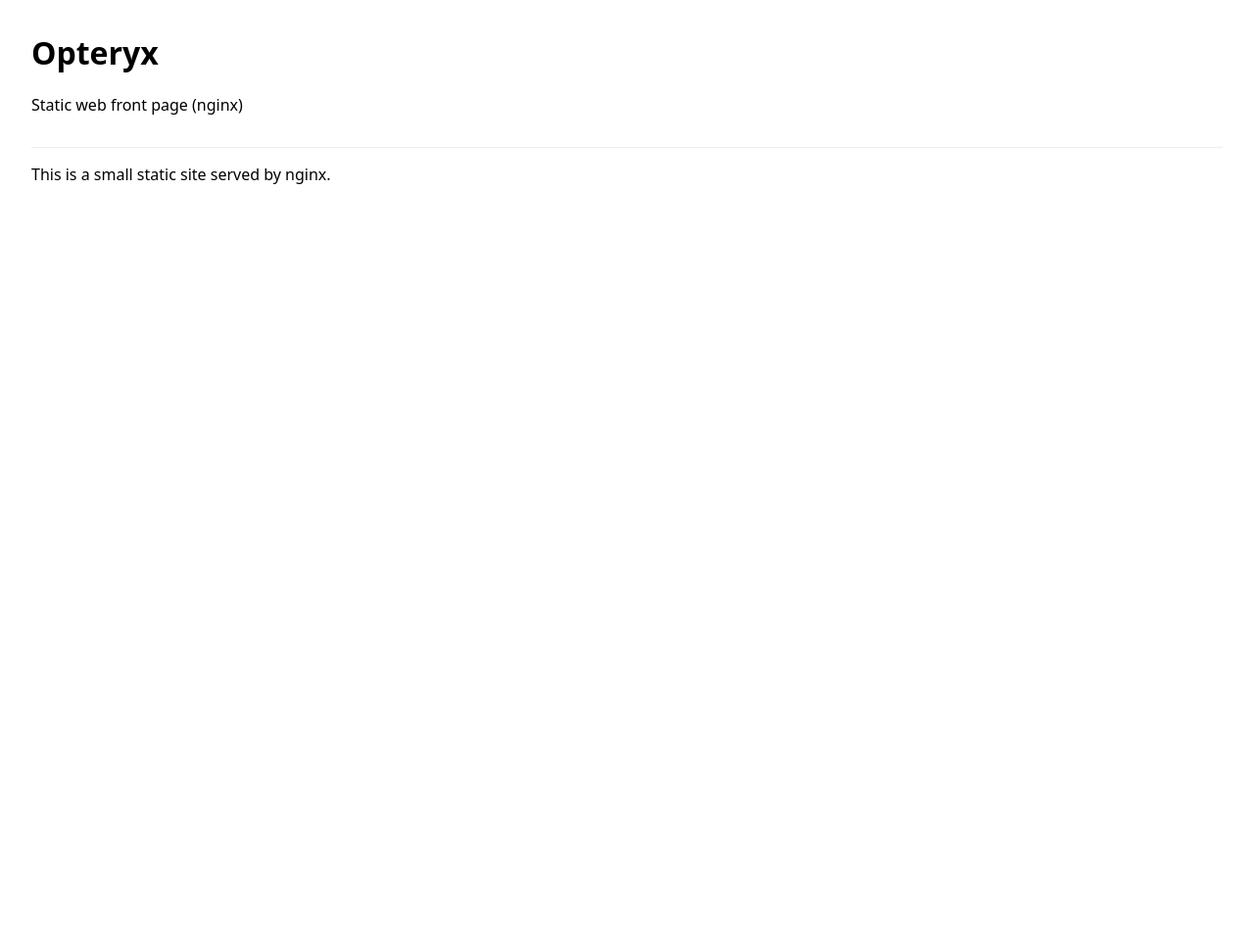
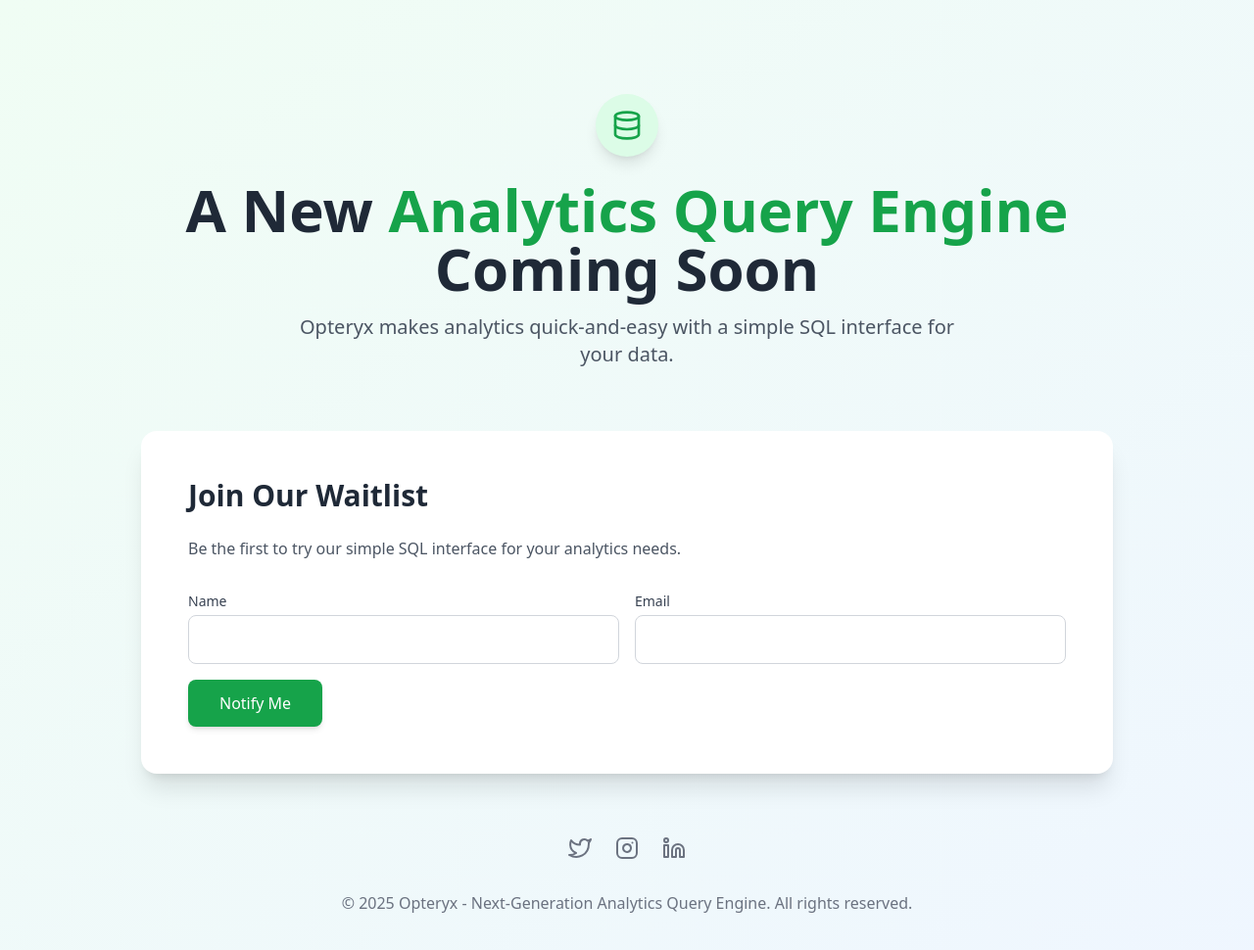
Before and after one commit to mabel-dev/opteryx.app, a plain HTML site: page web/static/index.html in a window 1280 px wide. Shown: the whole page at 98% size. Before the commit the page ends 800 px from the top, so only its background shows below. Drawn offline with nearby package versions, Linux system fonts and the light colour scheme.

Commit message:
deployment

```diff
--- a/web/static/index.html
+++ b/web/static/index.html
@@ -1,21 +1,68 @@
-<!doctype html>
+<!DOCTYPE html>
 <html lang="en">
-  <head>
-    <meta charset="utf-8" />
-    <meta name="viewport" content="width=device-width,initial-scale=1" />
-    <title>Opteryx</title>
-    <style>
-      body { font-family: system-ui, -apple-system, Segoe UI, Roboto, Helvetica, Arial; margin: 2rem; }
-      header { border-bottom: 1px solid #eee; padding-bottom: 1rem; margin-bottom: 1rem }
-    </style>
-  </head>
-  <body>
-    <header>
-      <h1>Opteryx</h1>
-      <p>Static web front page (nginx)</p>
-    </header>
-    <main>
-      <p>This is a small static site served by nginx.</p>
-    </main>
-  </body>
+<head>
+    <meta charset="UTF-8">
+    <meta name="viewport" content="width=device-width, initial-scale=1.0">
+    <meta name="description" content="Opteryx" - Coming soon with innovative digital solutions for your business growth and online presence. Join our waitlist for early access.">
+    <meta name="keywords" content="landing page, digital solutions, business growth, online presence, coming soon, early access, waitlist">
+    <meta name="author" content="Opteryx">
+    <meta name="robots" content="index, follow">
+    <title>Opteryx | Innovative Digital Solutions Coming Soon</title>
+<link rel="stylesheet" href="style.css">
+    <script src="https://cdn.tailwindcss.com"></script>
+    <script src="https://cdn.jsdelivr.net/npm/feather-icons/dist/feather.min.js"></script>
+    <script src="https://unpkg.com/feather-icons"></script>
+</head>
+<body class="bg-gradient-to-br from-green-50 to-blue-50 min-h-screen">
+    <div class="max-w-5xl mx-auto px-4 py-12 sm:py-24">
+        <div class="text-center mb-16">
+            <div class="inline-flex items-center justify-center mb-6">
+                <div class="w-16 h-16 rounded-full bg-green-100 flex items-center justify-center shadow-lg">
+                    <i data-feather="database" class="w-8 h-8 text-green-600"></i>
+</div>
+            </div>
+            <h1 class="text-4xl sm:text-6xl font-bold text-gray-800 mb-4">A New <span class="text-green-600">Analytics Query Engine</span> Coming Soon</h1>
+            <p class="text-xl text-gray-600 max-w-2xl mx-auto">Opteryx makes analytics quick-and-easy with a simple SQL interface for your data.</p>
+</div>
+
+        <div class="bg-white rounded-2xl shadow-xl overflow-hidden mb-16">
+            <div class="p-8 sm:p-12">
+                <h2 class="text-2xl sm:text-3xl font-bold text-gray-800 mb-6">Join Our Waitlist</h2>
+                <p class="text-gray-600 mb-8">Be the first to try our simple SQL interface for your analytics needs.</p>
+<form class="space-y-4">
+                    <div class="grid grid-cols-1 sm:grid-cols-2 gap-4">
+                        <div>
+                            <label for="name" class="block text-sm font-medium text-gray-700 mb-1">Name</label>
+                            <input type="text" id="name" class="w-full px-4 py-3 rounded-lg border border-gray-300 focus:ring-2 focus:ring-green-500 focus:border-green-500 transition duration-200">
+                        </div>
+                        <div>
+                            <label for="email" class="block text-sm font-medium text-gray-700 mb-1">Email</label>
+                            <input type="email" id="email" class="w-full px-4 py-3 rounded-lg border border-gray-300 focus:ring-2 focus:ring-green-500 focus:border-green-500 transition duration-200">
+                        </div>
+                    </div>
+                    <button type="submit" class="w-full sm:w-auto px-8 py-3 bg-green-600 hover:bg-green-700 text-white font-medium rounded-lg shadow-md transition duration-200 transform hover:-translate-y-0.5">
+                        Notify Me
+                    </button>
+                </form>
+            </div>
+        </div>
+
+        <div class="text-center">
+            <div class="flex justify-center space-x-6 mb-8">
+                <a href="#" class="text-gray-500 hover:text-green-600 transition duration-200">
+                    <i data-feather="twitter" class="w-6 h-6"></i>
+                </a>
+                <a href="#" class="text-gray-500 hover:text-green-600 transition duration-200">
+                    <i data-feather="instagram" class="w-6 h-6"></i>
+                </a>
+                <a href="#" class="text-gray-500 hover:text-green-600 transition duration-200">
+                    <i data-feather="linkedin" class="w-6 h-6"></i>
+                </a>
+            </div>
+            <p class="text-gray-500">© 2025 Opteryx - Next-Generation Analytics Query Engine. All rights reserved.</p>
+</div>
+    </div>
+
+    <script>feather.replace();</script>
+</body>
 </html>
```
Also changed, not shown: 1 other file.
